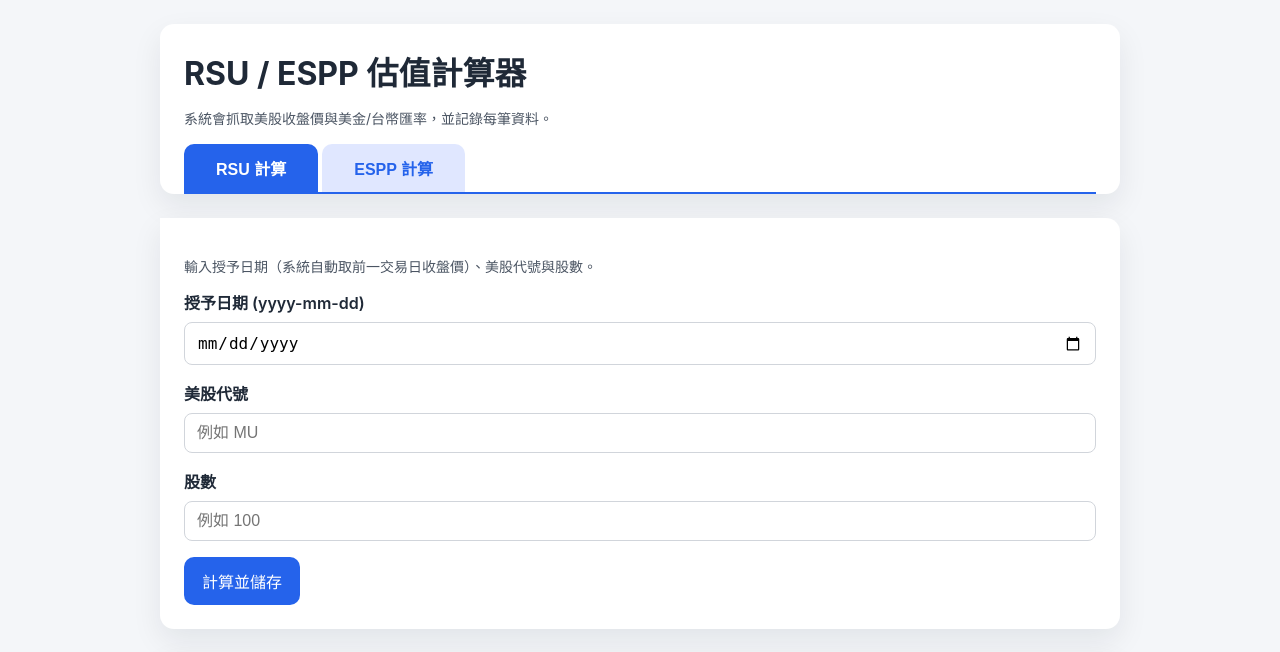
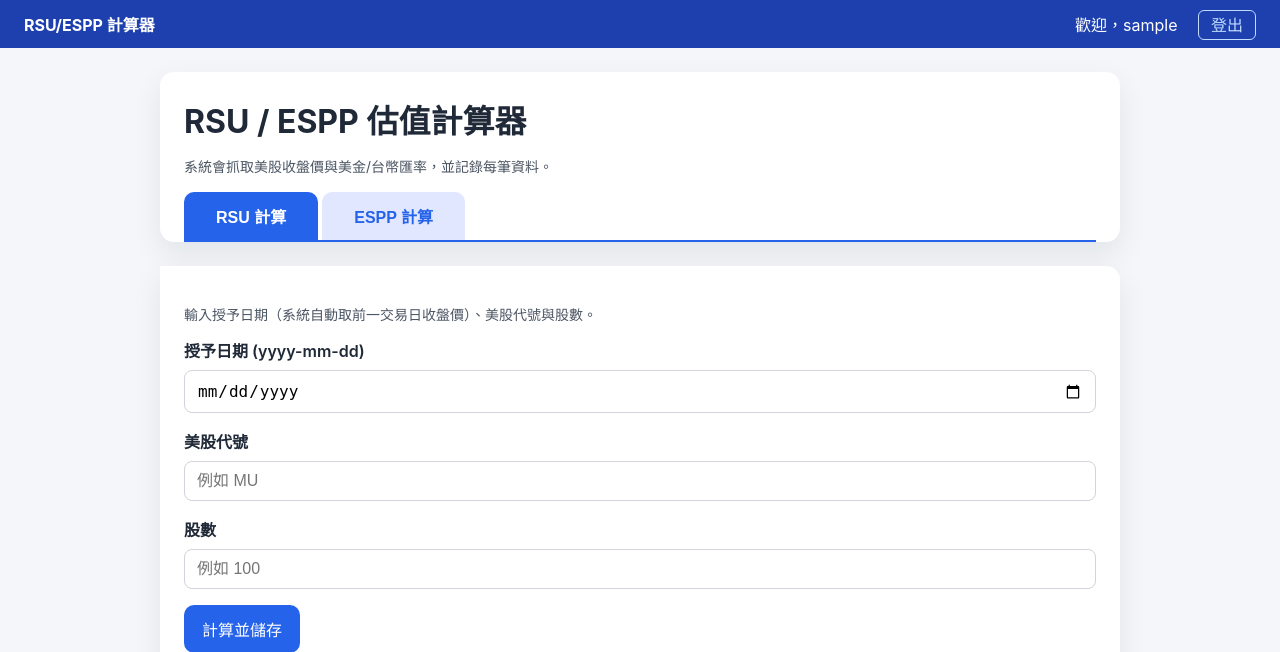
Before and after one commit to kb323199/rsu-espp-app, a Flask app: page / in a window 1280 px wide. Shown: the top 652 px of the page. Run offline with Flask 2, Linux system fonts and the light colour scheme; the visitor is signed in with stand-in values (Sample User, id 1); data that the repository does not hold is empty; some libraries are stand-ins or nearby versions.

Commit message:
feat: index 頁面加入登入帳號與登出按鈕

```diff
--- a/templates/index.html
+++ b/templates/index.html
@@ -37,6 +37,13 @@
     </style>
 </head>
 <body>
+    <div style="background:#1e40af;color:#fff;padding:12px 24px;display:flex;justify-content:space-between;align-items:center;margin-bottom:0">
+  <span style="font-weight:bold">RSU/ESPP 計算器</span>
+  <span>
+    歡迎，{{ current_user.username }}
+    <a href="/logout" style="margin-left:16px;color:#bfdbfe;text-decoration:none;border:1px solid #bfdbfe;padding:4px 12px;border-radius:6px">登出</a>
+  </span>
+</div>
 <div class="container">
 
     <div class="card" style="padding-bottom: 0;">
```
